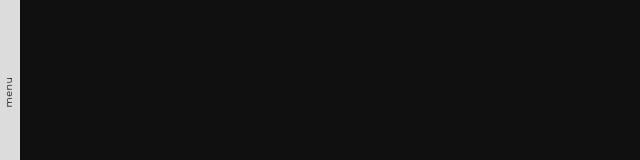
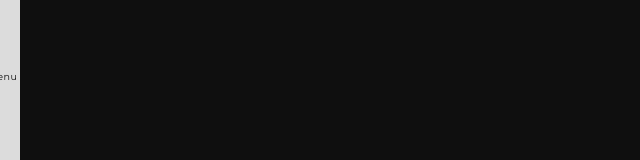
Before and after one commit to pixxelschubser/website_depricated, a React (Create React App) app: page / in a window 1280 px wide. Shown: the part 308-468 px from the top of the page, without its empty margins (0-640 px from the left). Built offline with nearby package versions, Linux system fonts and the light colour scheme.

Commit message:
updated styling

```diff
--- a/src/components/Nav/Nav.js
+++ b/src/components/Nav/Nav.js
@@ -35,16 +35,18 @@ const Menu = styled.nav`
 `;
 
 const SwipeHint = styled.p`
+  writing-mode: sideways-lr;
   color: rgba(15, 15, 15, 1);
   font-size: 0.6rem;
   font-weight: 400;
   letter-spacing: 0.03rem;
 
   position: absolute;
-  right: -25px;
+  right: -17.5px;
   top: 50%;
-  transform: translateY(-50%) rotate(-90deg);
+  transform: translateY(-150%);
 
+  transition: 0.7s;
   opacity: ${({ menuActive }) => (menuActive ? 0 : 1)};
 `;
 
```
